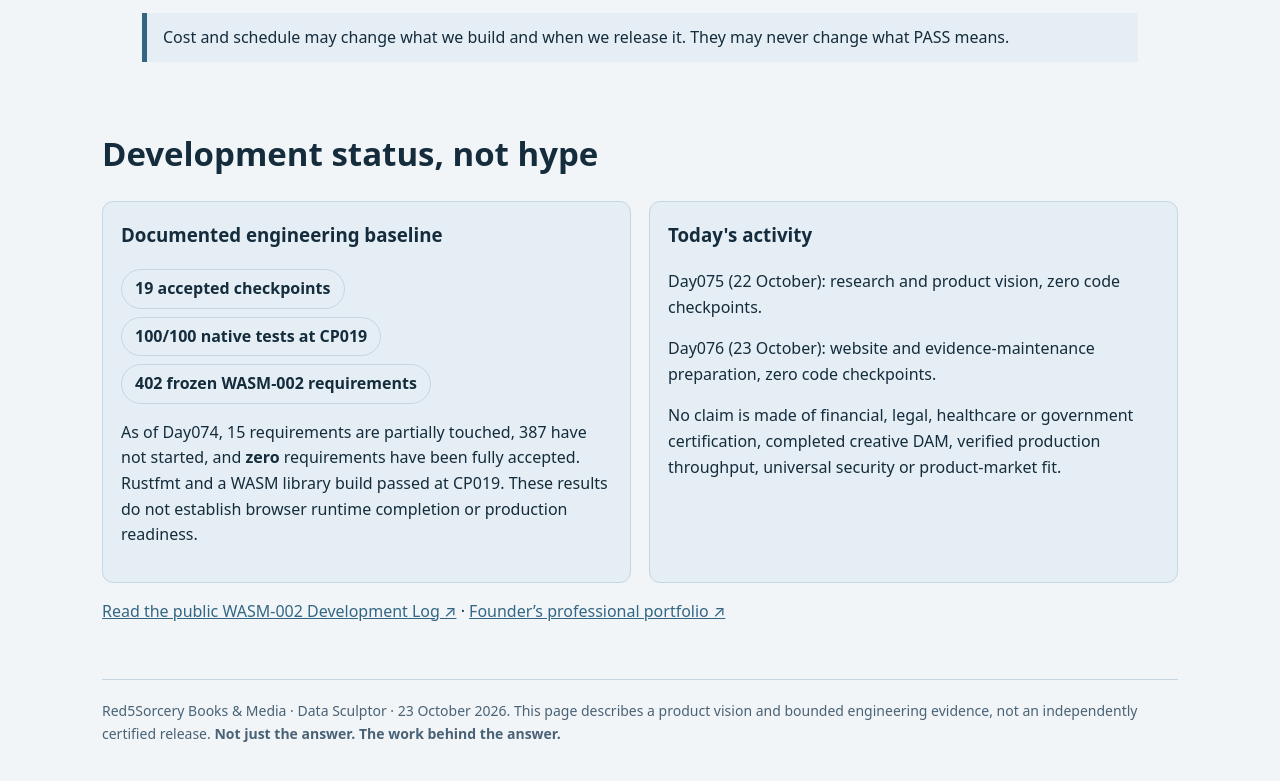
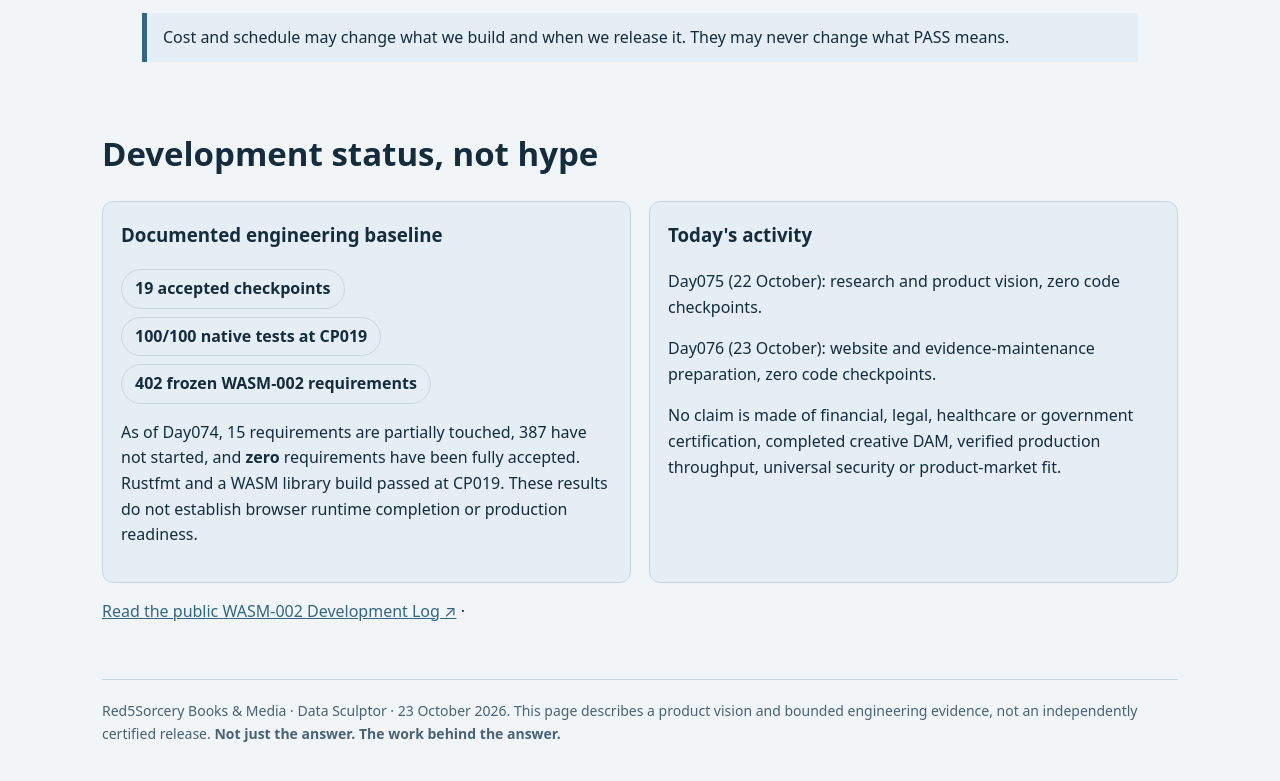
Before and after one commit to tarjin/Red5SorceryDataSculptor, a plain HTML site: page DataSculptor_What_Is_It_2026-10-23.html in a window 1280 px wide. Shown: the part 2919-3700 px from the top of the page. Drawn offline with Linux system fonts and the light colour scheme.

Commit message:
Remove personal portfolio navigation from Data Sculptor page

```diff
--- a/DataSculptor_What_Is_It_2026-10-23.html
+++ b/DataSculptor_What_Is_It_2026-10-23.html
@@ -18,5 +18,5 @@
 <article class="audience"><h3>Government &amp; public institutions</h3><p>Explore transparent preparation of statistical, program and operational datasets on approved local infrastructure.</p><small>No procurement, security or accessibility certification is claimed.</small></article></div></section>
 <section><h2>Creative assets belong in the vision, too</h2><p>Digital asset management (DAM) is a researched future direction. For images, music, film and writing, the aim is to help organize original files, versions, descriptive metadata, credits, rights and related evidence. That might support RAW/JPEG pairs, audio mixes and stems, video clips, interview notes, manuscripts, citations and publication packages.</p><p>Data Sculptor is <strong>not</strong> currently presented as a complete DAM system, word processor, citation manager or media production suite.</p></section>
 <section><h2>How we build it: human-led, evidence-first</h2><p><strong>Paired Long-Division Development (PLDD)</strong> separates requirements, adversarial specification review, frozen decisions, RED-to-GREEN checkpoint implementation, independent challenge and human acceptance. Founder and Product Manager Tarjin Rahman remains responsible for decisions and acceptance; a specialized AI Council supports architecture, implementation, QA challenge and communication.</p><blockquote class="status">Cost and schedule may change what we build and when we release it. They may never change what PASS means.</blockquote></section>
-<section id="status"><h2>Development status, not hype</h2><div class="two"><div class="note"><h3>Documented engineering baseline</h3><div class="pills"><span class="pill">19 accepted checkpoints</span><span class="pill">100/100 native tests at CP019</span><span class="pill">402 frozen WASM-002 requirements</span></div><p>As of Day074, 15 requirements are partially touched, 387 have not started, and <strong>zero</strong> requirements have been fully accepted. Rustfmt and a WASM library build passed at CP019. These results do not establish browser runtime completion or production readiness.</p></div><div class="note"><h3>Today's activity</h3><p>Day075 (22 October): research and product vision, zero code checkpoints.</p><p>Day076 (23 October): website and evidence-maintenance preparation, zero code checkpoints.</p><p>No claim is made of financial, legal, healthcare or government certification, completed creative DAM, verified production throughput, universal security or product-market fit.</p></div></div><p><a href="DataSculptor_WASM002_Development_Log.html">Read the public WASM-002 Development Log ↗</a> <span aria-hidden="true">·</span> <a href="Tarjin_Rahman_Master_Profile_Prototype.html">Founder’s professional portfolio ↗</a></p></section>
+<section id="status"><h2>Development status, not hype</h2><div class="two"><div class="note"><h3>Documented engineering baseline</h3><div class="pills"><span class="pill">19 accepted checkpoints</span><span class="pill">100/100 native tests at CP019</span><span class="pill">402 frozen WASM-002 requirements</span></div><p>As of Day074, 15 requirements are partially touched, 387 have not started, and <strong>zero</strong> requirements have been fully accepted. Rustfmt and a WASM library build passed at CP019. These results do not establish browser runtime completion or production readiness.</p></div><div class="note"><h3>Today's activity</h3><p>Day075 (22 October): research and product vision, zero code checkpoints.</p><p>Day076 (23 October): website and evidence-maintenance preparation, zero code checkpoints.</p><p>No claim is made of financial, legal, healthcare or government certification, completed creative DAM, verified production throughput, universal security or product-market fit.</p></div></div><p><a href="DataSculptor_WASM002_Development_Log.html">Read the public WASM-002 Development Log ↗</a> <span aria-hidden="true">·</span> </p></section>
 <footer>Red5Sorcery Books &amp; Media · Data Sculptor · 23 October 2026. This page describes a product vision and bounded engineering evidence, not an independently certified release. <strong>Not just the answer. The work behind the answer.</strong></footer></main></body></html>
```
